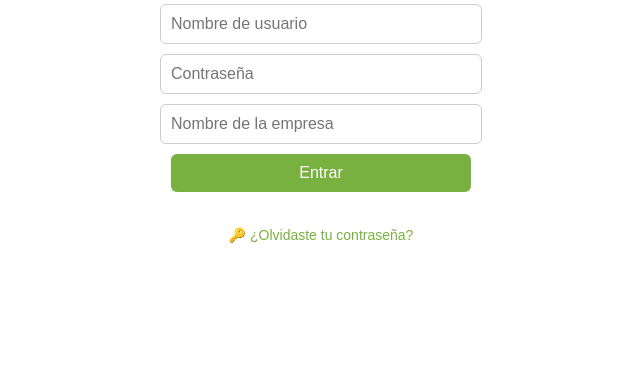
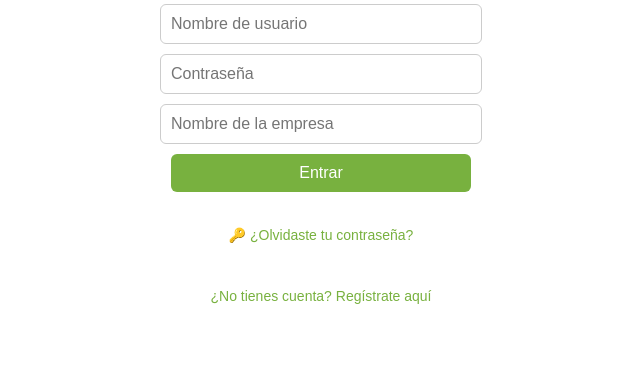
Before and after one commit to agasamue/OcasoProyect, a Flask app: page /login in a window 1280 px wide. Shown: the part 165-551 px from the top of the page, without its empty margins (319-959 px from the left). Run offline with Flask 3, Linux system fonts and the light colour scheme.

Commit message:
Update login.html

```diff
--- a/app/templates/login.html
+++ b/app/templates/login.html
@@ -47,5 +47,9 @@
     <button class="pin-btn">🔑 ¿Olvidaste tu contraseña?</button>
   </form>
 
+  <form action="{{ url_for('auth.registro') }}">
+    <button class="pin-btn">¿No tienes cuenta? Regístrate aquí</button>
+  </form>
+
 </body>
 </html>
```
